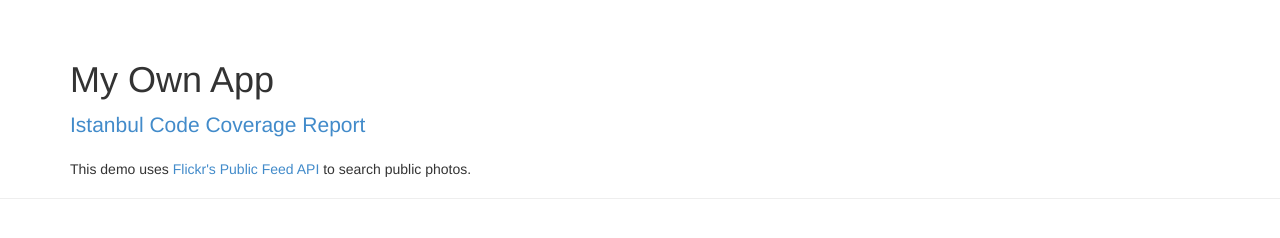
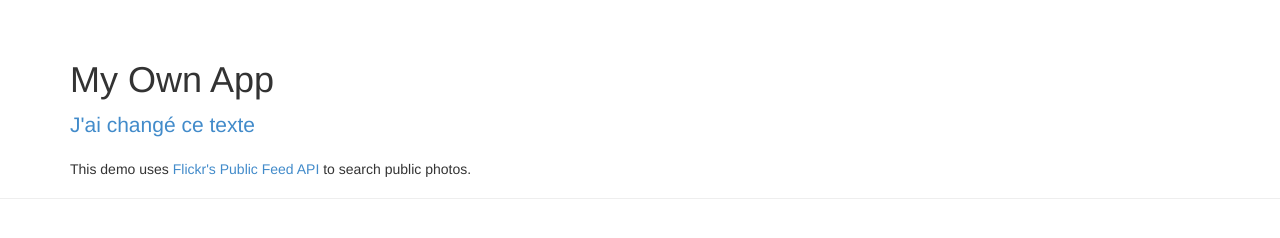
Before and after one commit to robinsimonklein/express-app-testing-demo, a website: page app/views/_header.html in a window 1280 px wide. Drawn offline with Linux system fonts and the light colour scheme; files that its build step writes are made by us from their sources.

Commit message:
change text

```diff
--- a/app/views/_header.html
+++ b/app/views/_header.html
@@ -12,7 +12,7 @@
       <div class="container">
         <h1>My Own App</h1>
         <p class="lead">
-          <a href="coverage/lcov-report/index.html">Istanbul Code Coverage Report</a>
+          <a href="coverage/lcov-report/index.html">J'ai changé ce texte</a>
         </p>
         <p>
           This demo uses
```
